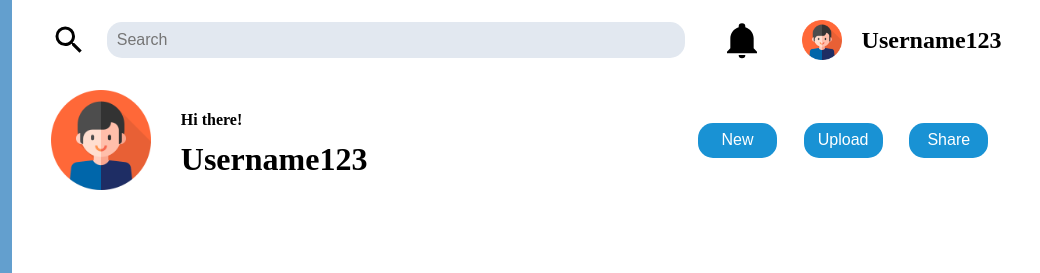
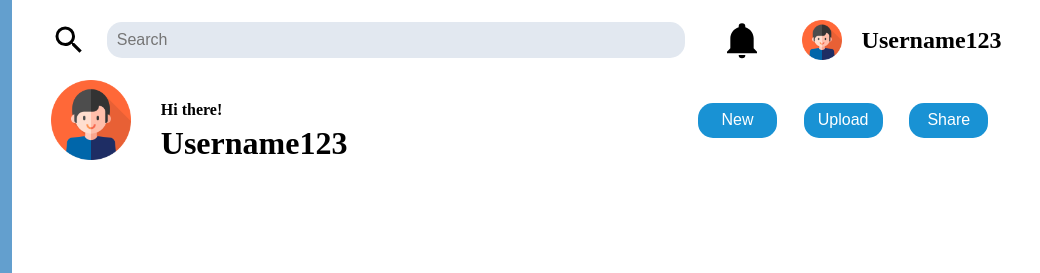
Before and after one commit to Benjaminlal77/Odin-Admin-Dashboard, a plain HTML site: page index.html in a window 1280 px wide. Shown: the top 273 px of the page, 240-1280 px from the left. Drawn offline with Linux system fonts and the light colour scheme.

Commit message:
Fix overflow of header container

```diff
--- a/styles.css
+++ b/styles.css
@@ -44,11 +44,11 @@ img {
 header {
   padding: 20px 3%;
   width: 100%;
-  height: 175px;
+  height: 180px;
   display: grid;
+  row-gap: 20px;
   grid-template-columns: 2fr 1fr;
-  row-gap: 30px;
-  grid-template-rows: 40px 100px;
+  grid-template-rows: 40px calc(100% - 60px);
 }
 
 .search-container {
@@ -78,9 +78,8 @@ header {
 }
 .introduction-container {
   display: grid;
-  height: 100%;
-  grid-template-columns: 100px 1fr;
-  grid-template-rows: 30px 70px;
+  grid-template-columns: auto 1fr;
+  grid-template-rows: 30% 70%;
   column-gap: 30px;
 }
 
```
